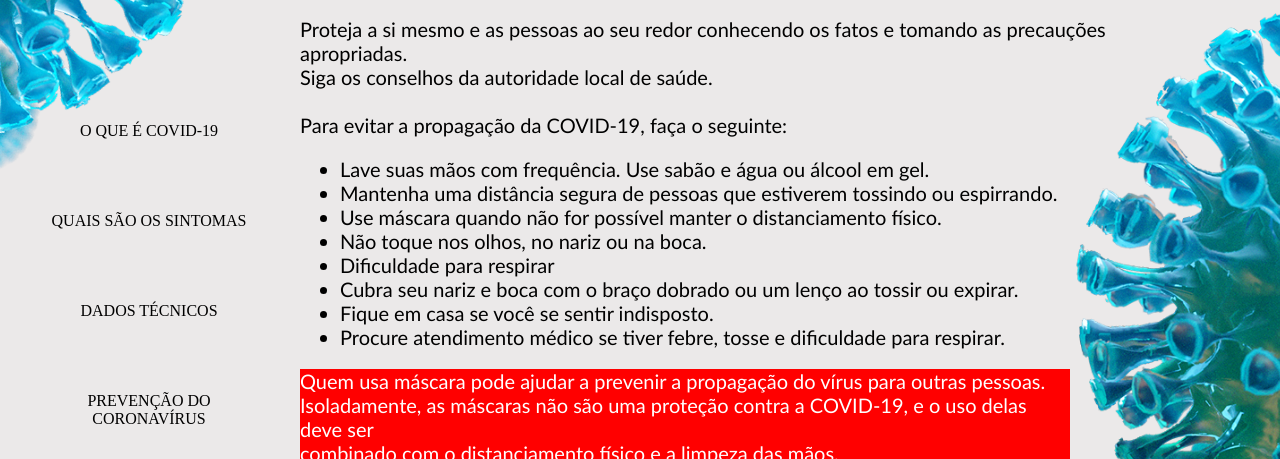
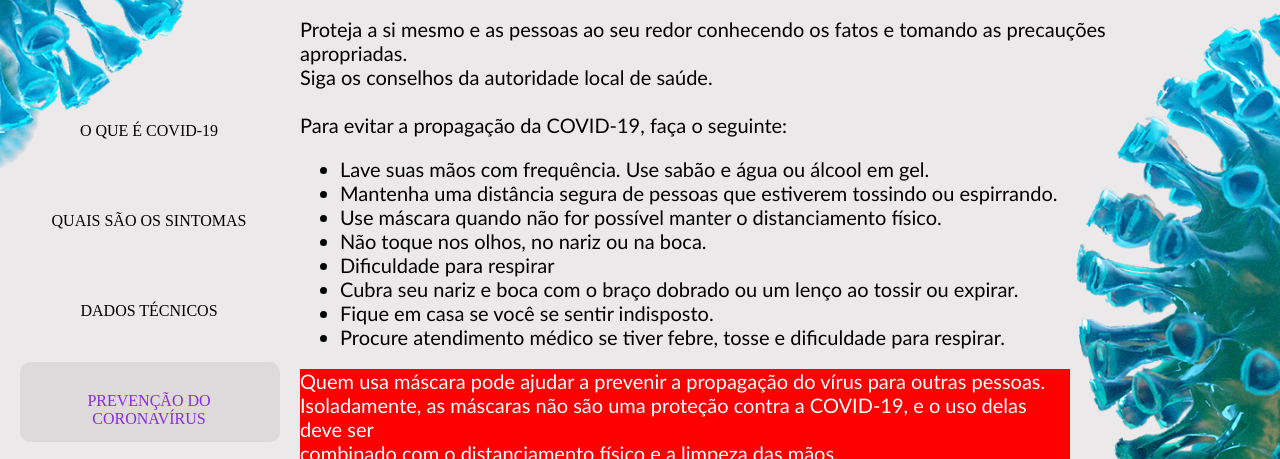
Before and after one commit to LucasLyra01/CORONAVIRUS, a plain HTML site: page prevencao.html in a window 1280 px wide. Shown: the part 223-682 px from the top of the page. Drawn offline with Linux system fonts and the light colour scheme.

Commit message:
last version

```diff
--- a/CSS/estilo.css
+++ b/CSS/estilo.css
@@ -53,11 +53,31 @@ body{
 	margin-left: 20px;
 }
 
+#home .btn-info-home {
+	/* border: 2px solid red; */
+	background-color: red;
+}
+
 .btn-info:hover{
 	background-color: rgba(0, 0, 0, 0.062);
 }
 
+#sintomas .barra_box_sintomas,
+#home .barra_box_home,
+#dados .barra_box_dados,
+#prevencao .barra_box_prevencao{
+	background-color: rgba(0, 0, 0, 0.062);
+	border-radius: 10px;
+}
+
 /************** Formatando os links **************/
+
+#home .home a,
+#sintomas .sintomas a,
+#dados .dados a,
+#prevencao .prevencao a{
+	color: blueviolet;
+}
 
 a{
 	color: black;
@@ -68,6 +88,7 @@ a:hover{
 	color: blueviolet;
 	text-decoration: underline;
 }
+
 
 
 /************** Formatando os links **************/
--- a/prevencao.html
+++ b/prevencao.html
@@ -6,7 +6,7 @@
     <title>Corona</title>
     <link rel="stylesheet" href="./CSS/estilo.css">
 </head>
-<body id="sintomas">
+<body id="prevencao">
 
     <div id="area-total">
 
@@ -21,21 +21,35 @@
         <div class="fundo">
 
             <div class="barra_box">
-                <p class="btn-info" class="home">
+
+                <div>
+
+                    <div class="barra_box_home">
+                        <p class="btn-info home">
                             <a href="index.html" target="_self">O QUE É COVID-19</a>
                         </p>
+                    </div>
 
-                <p class="btn-info" class="sintomas">
+                    <div class="barra_box_sintomas">
+                        <p class="btn-info sintomas">
                             <a href="sintomas.html" target="_self">QUAIS SÃO OS SINTOMAS</a>
                         </p>
+                    </div>
 
-                <p class="btn-info" class="dados">
+                    <div class="barra_box_dados">
+                        <p class="btn-info dados">
                             <a href="dados.html" target="_self">DADOS TÉCNICOS</a>
                         </p>
+                    </div>
 
-                <p class="btn-info" class="perguntas">
+                    <div class="barra_box_prevencao">
+                        <p class="btn-info prevencao">
                             <a href="prevencao.html" target="_self">PREVENÇÃO DO CORONAVÍRUS</a>
                         </p>
+                    </div>
+
+
+                </div>
 
             </div>
 
```
Also changed, not shown: dados.html (+19 -5 lines), index.html (+18 -4 lines), sintomas.html (+18 -4 lines). Lines whose indentation alone changed are shown as unchanged.
